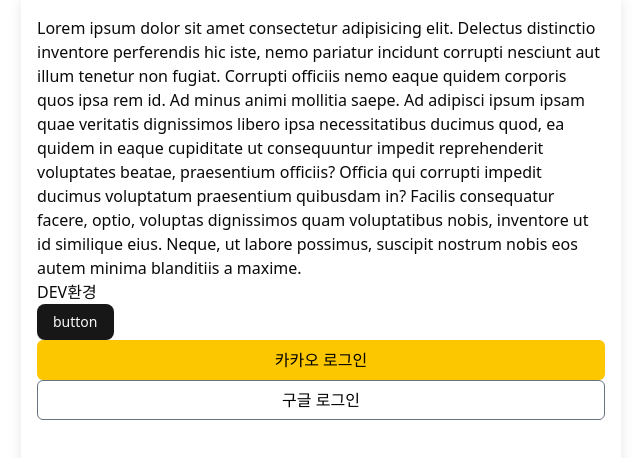
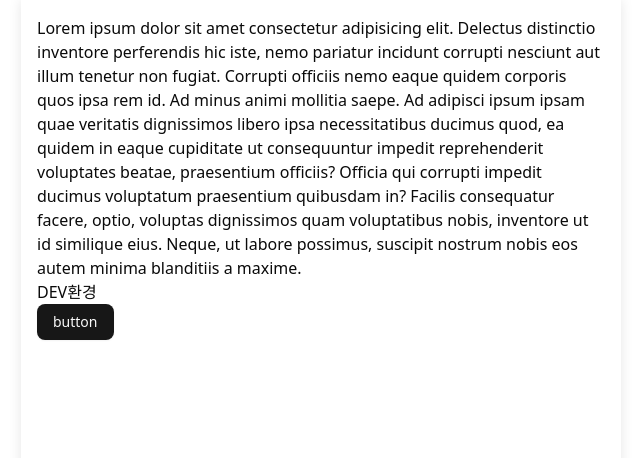
Before and after one commit to Happy-Happy-10th/happy-happy-frontend, a Next.js app: page / in a window 1280 px wide. Shown: the top 458 px of the page, without its empty margins (319-959 px from the left). Built offline with nearby package versions, Linux system fonts and the light colour scheme.

Commit message:
chore: next-auth 로직 삭제

```diff
--- a/package.json
+++ b/package.json
@@ -16,7 +16,6 @@
     "cross-env": "^7.0.3",
     "lucide-react": "^0.525.0",
     "next": "15.3.5",
-    "next-auth": "^4.24.11",
     "react": "^19.0.0",
     "react-dom": "^19.0.0",
     "shadcn": "^2.7.0",
--- a/src/app/(pages)/layout.tsx
+++ b/src/app/(pages)/layout.tsx
@@ -1,6 +1,5 @@
 import type { Metadata } from 'next';
 import '@/styles/global.css';
-import { NextAuthProvider } from '@/provider';
 
 export const metadata: Metadata = {
   title: 'Create Next App',
@@ -14,9 +13,7 @@
 }>) {
   return (
     <html lang="en">
-      <body>
-        <NextAuthProvider>{children}</NextAuthProvider>
-      </body>
+      <body>{children}</body>
     </html>
   );
 }
--- a/src/app/(pages)/page.tsx
+++ b/src/app/(pages)/page.tsx
@@ -2,17 +2,8 @@
 
 import { Button } from '@/components/ui/button';
 import { getAppEnv } from '@/utils';
-import { signIn } from 'next-auth/react';
 
 export default function Home() {
-  const kakaoLogin = () => {
-    signIn('kakao', { redirect: true, callbackUrl: '/user' });
-  };
-
-  const googleLogin = () => {
-    signIn('google', { redirect: true, callbackUrl: '/user' });
-  };
-
   return (
     <div>
       <p>
@@ -28,14 +19,6 @@
       <p>{getAppEnv()}환경</p>
 
       <Button>button</Button>
-
-      <button onClick={kakaoLogin} className="bg-yellow-400 text-black h-10 w-full rounded-sm">
-        카카오 로그인
-      </button>
-
-      <button onClick={googleLogin} className="border-gray-500 border-1 text-black h-10 w-full rounded-sm">
-        구글 로그인
-      </button>
     </div>
   );
 }
--- a/src/app/(pages)/user/page.tsx
+++ b/src/app/(pages)/user/page.tsx
@@ -1,32 +1,14 @@
 'use client';
 
 import { Button } from '@/components/ui/button';
-import { signOut, useSession } from 'next-auth/react';
 import React, { useEffect } from 'react';
 
 interface Props {}
 
 function Page(props: Props) {
   const {} = props;
-  const { data, status } = useSession();
 
-  const showUser = (
-    <div>
-      <p>이름 : {data?.user?.name ?? '없음'}</p>
-      <p>이메일 : {data?.user?.email ?? '없음'}</p>
-      <p>프로필 이미지 : {data?.user?.image ? <img src={data.user.image} /> : '없음'} </p>
-    </div>
-  );
-
-  return (
-    <div>
-      {status === 'loading' ? '로딩중...' : showUser ?? '유저정보없음'}
-
-      {status === 'authenticated' && (
-        <Button onClick={() => signOut({ redirect: true, callbackUrl: '/' })}>로그아웃</Button>
-      )}
-    </div>
-  );
+  return <div></div>;
 }
 
 export default Page;
--- a/src/provider/NextAuthProvider.tsx
+++ /dev/null
@@ -1,14 +0,0 @@
-'use client';
-
-import { SessionProvider } from 'next-auth/react';
-import React from 'react';
-
-interface Props {
-  children: React.ReactNode;
-}
-
-function NextAuthProvider({ children }: Props) {
-  return <SessionProvider>{children}</SessionProvider>;
-}
-
-export { NextAuthProvider };
--- a/src/provider/index.ts
+++ /dev/null
@@ -1 +0,0 @@
-export * from './NextAuthProvider';
```
Also changed, not shown: 1 other file (tests, documents, lock files or other folders).
